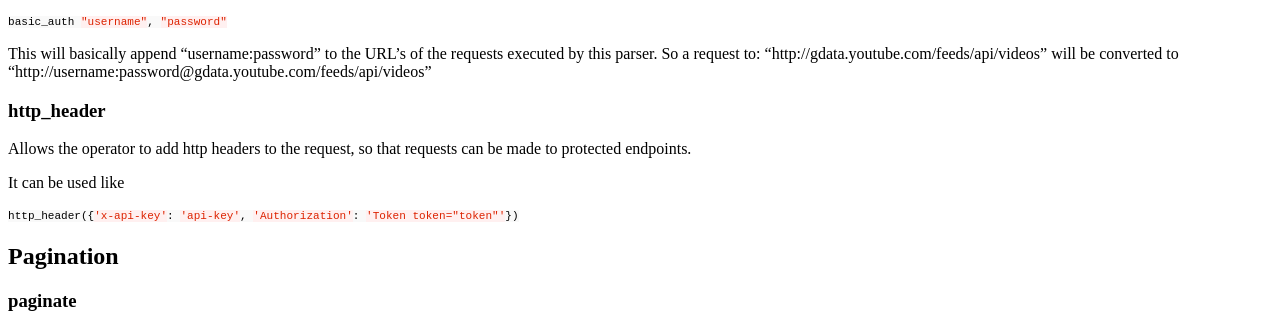
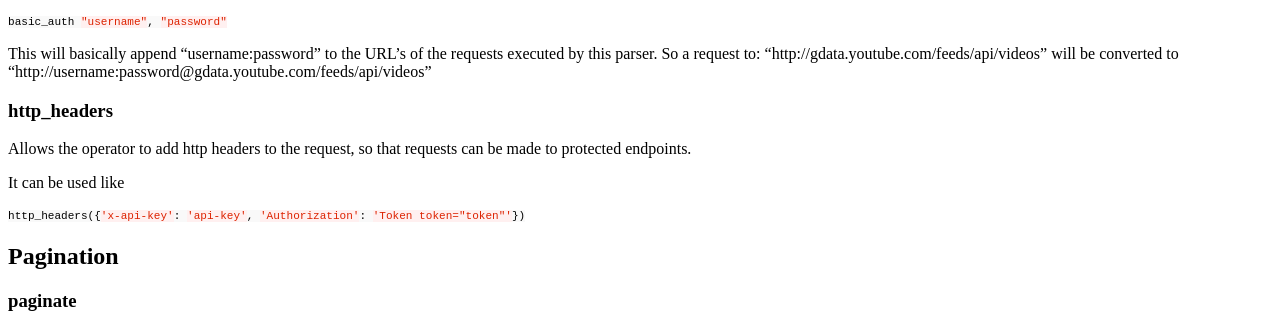
Before and after one commit to DigitalNZ/supplejack, a Jekyll site: the page built from _posts/2014-05-01-parser-dsl-domain-specific-language.md, in a window 1280 px wide and 900 px high, scrolled down 1352 px. Shown: the part 160-473 px from the top of the window. Built offline with Jekyll 4.4.1, drawn with Linux system fonts in a browser that asks for light colours; Markdown is read by kramdown in place of the engine named in the settings; a style sheet for code colours, icons or effects is not loaded.

Commit message:
update http_headers docs

````diff
--- a/_posts/2014-05-01-parser-dsl-domain-specific-language.md
+++ b/_posts/2014-05-01-parser-dsl-domain-specific-language.md
@@ -47,13 +47,13 @@ basic_auth "username", "password"
 
 This will basically append "username:password" to the URL's of the requests executed by this parser. So a request to: "http://gdata.youtube.com/feeds/api/videos" will be converted to "http://username:password@gdata.youtube.com/feeds/api/videos"
 
-### http_header
+### http_headers
 Allows the operator to add http headers to the request, so that requests can be made to protected endpoints.
 
 It can be used like
 
 ```ruby
-http_header({'x-api-key': 'api-key', 'Authorization': 'Token token="token"'})
+http_headers({'x-api-key': 'api-key', 'Authorization': 'Token token="token"'})
 ```
 
 ## Pagination
````
Also changed, not shown: 2 other files.
